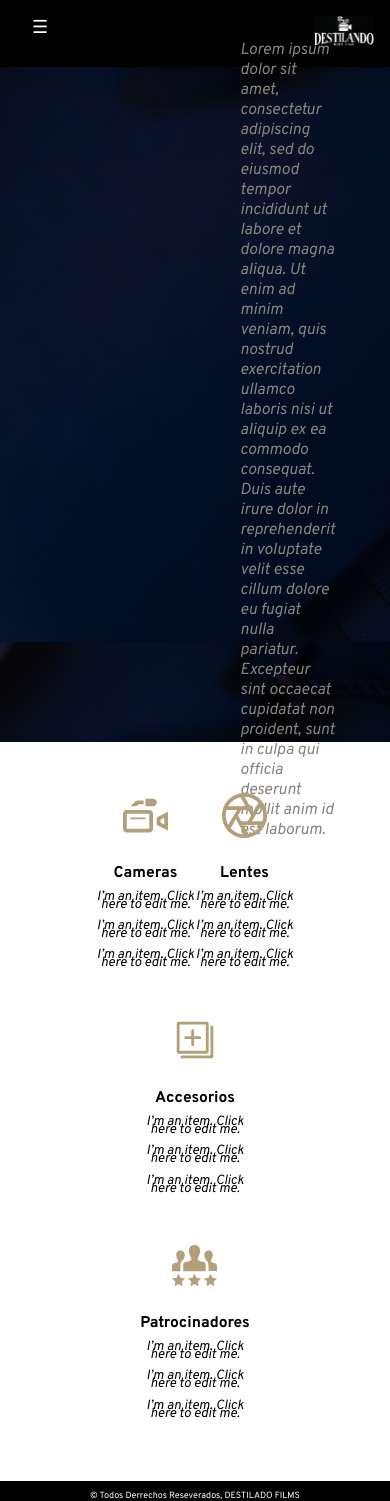
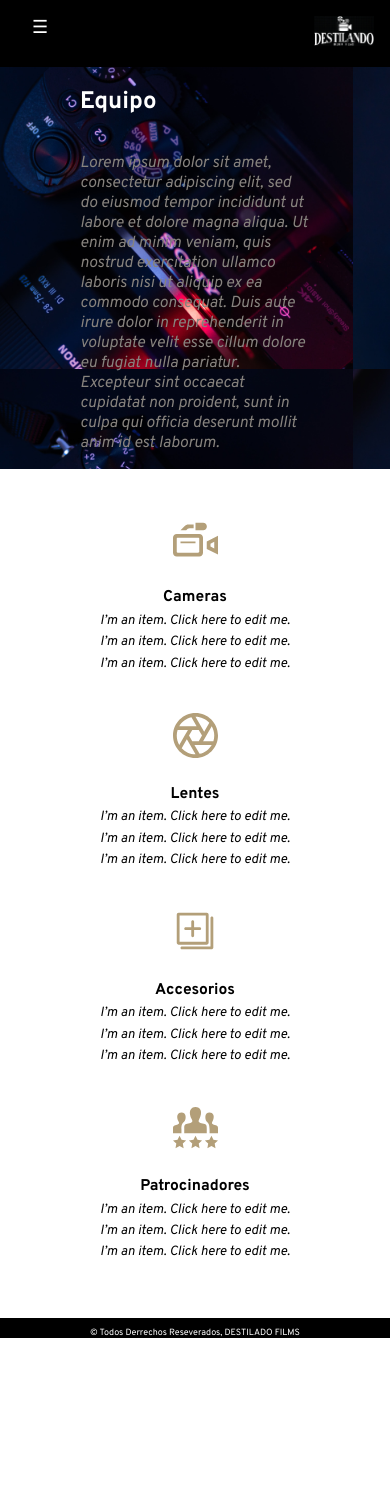
Before and after one commit to destilandofilms/DestiladoFilms, a React (Create React App) app in the folder portfolio/: page /equipo in a window 390 px wide. After the commit the page ends 1338 px from the top, so only its background shows below. Built offline with nearby package versions, Linux system fonts and the light colour scheme.

Commit message:
Added more mobile responsivness

```diff
--- a/portfolio/src/App.scss
+++ b/portfolio/src/App.scss
@@ -15,3 +15,13 @@
     text-align: center;
   }
 }
+
+@media screen and (max-width:900px) {
+  .App {
+
+    footer {
+      padding: 0.5rem 1rem 0 1rem;
+      margin: 0;
+    }
+  }
+}
--- a/portfolio/src/containers/Bio/Bio.scss
+++ b/portfolio/src/containers/Bio/Bio.scss
@@ -34,3 +34,68 @@
         }
     }
 }
+
+@media screen and (max-width:850px) {
+    .bio {
+        height: 100vh;
+
+        .b-info {
+            height: 70%;
+            margin: 1rem 12rem;
+        }
+
+        .b-img {
+            height: 25vh;
+
+            img {
+                height: 25vh;
+                object-position: 0 -200px;
+            }
+        }
+    }
+}
+
+@media screen and (max-width:700px) {
+    .bio {
+        height: 90vh;
+
+        .b-info {
+            margin: 0 6rem;
+        }
+
+        .b-img {
+
+            img {
+                object-position: 0 -120px;
+            }
+        }
+    }
+}
+
+
+@media screen and (max-width:600px) {
+    .bio {
+        height: 90vh;
+        .b-info {
+            margin: 0 3rem;
+        }
+
+        .b-img {
+
+            img {
+                object-position: 0 -100px;
+            }
+        }
+    }
+}
+
+@media screen and (max-width:500px) {
+    .bio {
+        height: 100%;
+
+        .b-info {
+            height: 70%;
+            margin: 1rem 3rem;
+        }
+    }
+}
--- a/portfolio/src/containers/Bodas/Bodas.scss
+++ b/portfolio/src/containers/Bodas/Bodas.scss
@@ -12,3 +12,59 @@
         }
     }
 }
+
+@media screen and (max-width:800px) {
+    .bodas {
+
+        .b-img {
+            height: 30vh;
+
+            img {
+                height: 30vh;
+                object-position: 0 -250px;
+            }
+        }
+    }
+}
+
+@media screen and (max-width:700px) {
+    .bodas {
+
+        .b-img {
+            height: 20vh;
+
+            img {
+                height: 20vh;
+                object-position: 0 -230px;
+            }
+        }
+    }
+}
+
+@media screen and (max-width:600px) {
+    .bodas {
+        height: 100%;
+
+        .b-img {
+            height: 20vh;
+
+            img {
+                height: 20vh;
+                object-position: 0 -200px;
+            }
+        }
+    }
+}
+
+@media screen and (max-width:450px) {
+    .bodas {
+        height: 100%;
+
+        .b-img {
+
+            img {
+                object-position: 0 -130px;
+            }
+        }
+    }
+}
--- a/portfolio/src/containers/Equipo/Equipo.scss
+++ b/portfolio/src/containers/Equipo/Equipo.scss
@@ -27,14 +27,17 @@
         justify-content: center;
         padding: 2rem 6rem;
 
-        .cameras, .Lentes, .accesorios, .patrocinadores {
+        .cameras,
+        .Lentes,
+        .accesorios,
+        .patrocinadores {
             position: relative;
             flex-basis: 50%;
             display: flex;
             flex-direction: column;
             justify-content: center;
             align-items: center;
-            line-height:8px;
+            line-height: 8px;
 
             svg {
                 width: 45px;
@@ -50,3 +53,67 @@
         }
     }
 }
+
+@media screen and (max-width:1000px) {
+    .equipo {
+        .e-exp {
+            height: 50vh;
+            padding: 0 20rem 0 5rem;
+            background-position: 0px -100px;
+            background-attachment: fixed;
+
+            p {
+                color: rgb(135, 131, 126);
+            }
+        }
+
+        .e-list {
+            display: flex;
+            flex-wrap: nowrap;
+            flex-direction: column;
+            height: 100%;
+
+            .cameras,
+            .Lentes,
+            .accesorios,
+            .patrocinadores {
+                margin: 1rem 0;
+
+                svg {
+                    width: 45px;
+                    height: 45px;
+                    fill: #B39F79;
+                    margin-bottom: 1rem;
+                }
+
+                .text {
+                    font-size: smaller;
+                    text-align: center;
+                }
+            }
+        }
+    }
+
+}
+
+@media screen and (max-width:650px) {
+    .equipo {
+        .e-exp {
+            height: 50vh;
+            padding: 0 10rem 0 5rem;
+            background-position: -150px -100px;
+            background-attachment: fixed;
+        }
+    }
+}
+
+@media screen and (max-width: 450px) {
+    .equipo {
+        .e-exp {
+            height: 100%;
+            padding: 0 5rem 0 5rem;
+            background-position: -250px -100px;
+            background-attachment: fixed;
+        }
+    }
+}
--- a/portfolio/src/containers/Eventos/Eventos.scss
+++ b/portfolio/src/containers/Eventos/Eventos.scss
@@ -12,3 +12,45 @@
         }
     }
 }
+
+@media screen and (max-width:800px) {
+    .eventos {
+
+        .e-img {
+            height: 100%;
+
+            img {
+                height: 30vh;
+                object-position: 0 -100px;
+            }
+        }
+    }
+}
+
+@media screen and (max-width:700px) {
+    .eventos {
+
+        .e-img {
+            height: 20vh;
+
+            img {
+                height: 20vh;
+                object-position: 0 -100px;
+            }
+        }
+    }
+}
+
+@media screen and (max-width:600px) {
+    .eventos {
+        height: 100%;
+
+        .e-img {
+            height: 100%;
+
+            img {
+                object-position: 0 -150px;
+            }
+        }
+    }
+}
--- a/portfolio/src/containers/Music/Music.scss
+++ b/portfolio/src/containers/Music/Music.scss
@@ -12,3 +12,59 @@
         }
     }
 }
+
+@media screen and (max-width:800px) {
+    .music {
+
+        .m-img {
+            height: 30vh;
+
+            img {
+                height: 30vh;
+                object-position: 0 -50px;
+            }
+        }
+    }
+}
+
+@media screen and (max-width:700px) {
+    .music {
+
+        .m-img {
+            height: 20vh;
+
+            img {
+                height: 20vh;
+            }
+        }
+    }
+}
+
+@media screen and (max-width:600px) {
+    .music {
+        height: 100vh;
+
+        .m-img {
+            height: 20vh;
+
+            img {
+                height: 20vh;
+            }
+        }
+    }
+}
+
+@media screen and (max-width:450px) {
+    .music {
+        height: 100%;
+
+        .m-img {
+            height: 15vh;
+
+            img {
+                height: 15vh;
+                object-position: 0 -25px;
+            }
+        }
+    }
+}
```
